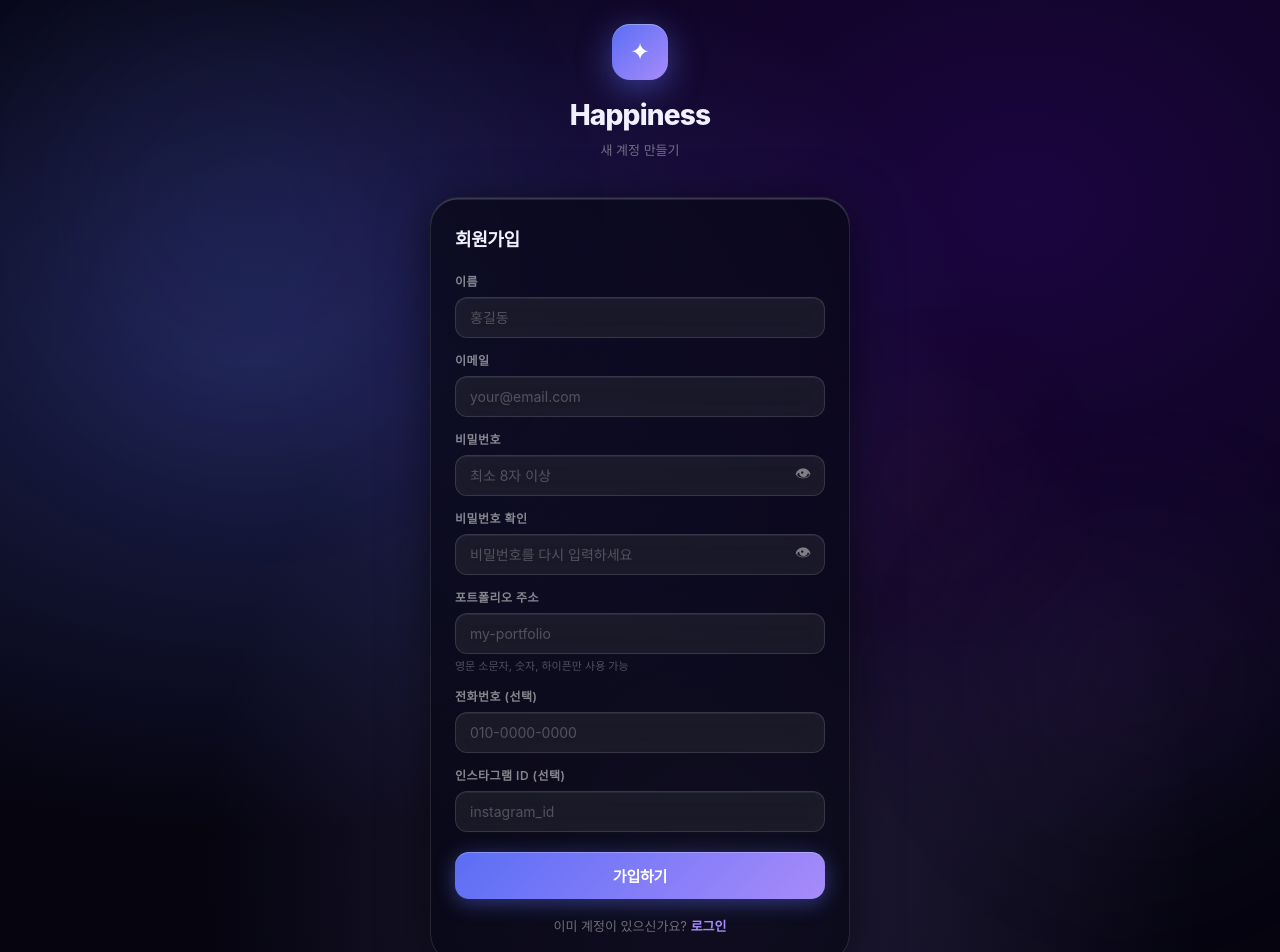
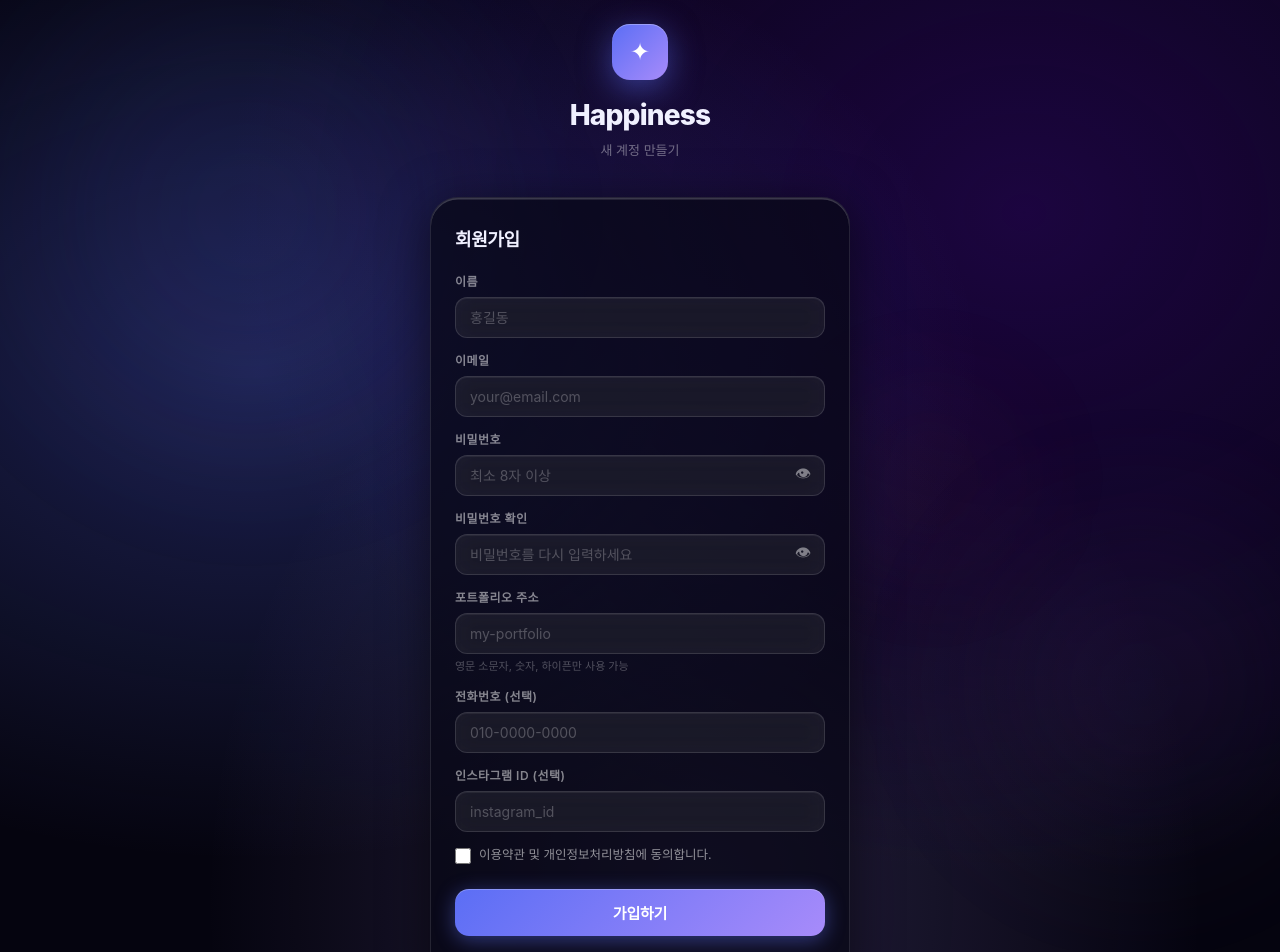
Before and after one commit to jtyang0227/happiness-app, a React (Create React App) app in the folder frontend/: page /signup in a window 1280 px wide. Shown: the top 952 px of the page. Built offline with nearby package versions, Linux system fonts and the light colour scheme; no server answers.

Commit message:
fix: 인증 이중 시스템 통합 (part 2/2) — SignUpPage 약관 체크박스, ProfilePage 응답 언래핑 크래시 수정

```diff
--- a/frontend/src/pages/SignUpPage.jsx
+++ b/frontend/src/pages/SignUpPage.jsx
@@ -9,7 +9,7 @@ const PHONE_RE = /^01[0-9]-\d{3,4}-\d{4}$/;
 
 const INITIAL = {
   name: '', email: '', password: '', confirmPassword: '',
-  tel: '', profileName: '', instagramId: '',
+  tel: '', profileName: '', instagramId: '', termsAgreed: false,
 };
 
 function formatPhone(value) {
@@ -85,6 +85,7 @@ export default function SignUpPage() {
     if (!form.profileName.trim())        e.profileName     = '포트폴리오 주소를 입력해주세요.';
     else if (!/^[a-z0-9-]+$/.test(form.profileName)) e.profileName = '영문 소문자, 숫자, 하이픈만 사용 가능합니다.';
     if (form.tel && !PHONE_RE.test(form.tel)) e.tel = '올바른 전화번호 형식이 아닙니다.';
+    if (!form.termsAgreed)               e.termsAgreed     = '이용약관 및 개인정보처리방침에 동의해주세요.';
     return e;
   };
 
@@ -256,6 +257,29 @@ export default function SignUpPage() {
               />
             </DarkField>
 
+            <label style={{
+              display: 'flex', alignItems: 'flex-start', gap: 8,
+              marginBottom: 18, cursor: 'pointer',
+            }}>
+              <input
+                type="checkbox" name="termsAgreed"
+                checked={form.termsAgreed}
+                onChange={e => {
+                  setForm(p => ({ ...p, termsAgreed: e.target.checked }));
+                  setErrors(p => ({ ...p, termsAgreed: '' }));
+                }}
+                style={{ marginTop: 2, width: 16, height: 16, cursor: 'pointer', accentColor: '#5b6ef5' }}
+              />
+              <span style={{ fontSize: 12.5, color: 'rgba(255,255,255,0.55)', lineHeight: 1.5 }}>
+                이용약관 및 개인정보처리방침에 동의합니다.
+              </span>
+            </label>
+            {errors.termsAgreed && (
+              <div style={{ color: '#ff8098', fontSize: 11, marginTop: -12, marginBottom: 14 }}>
+                {errors.termsAgreed}
+              </div>
+            )}
+
             <PrimaryBtn type="submit" loading={loading}>
               {loading ? '가입 중...' : '가입하기'}
             </PrimaryBtn>
```
